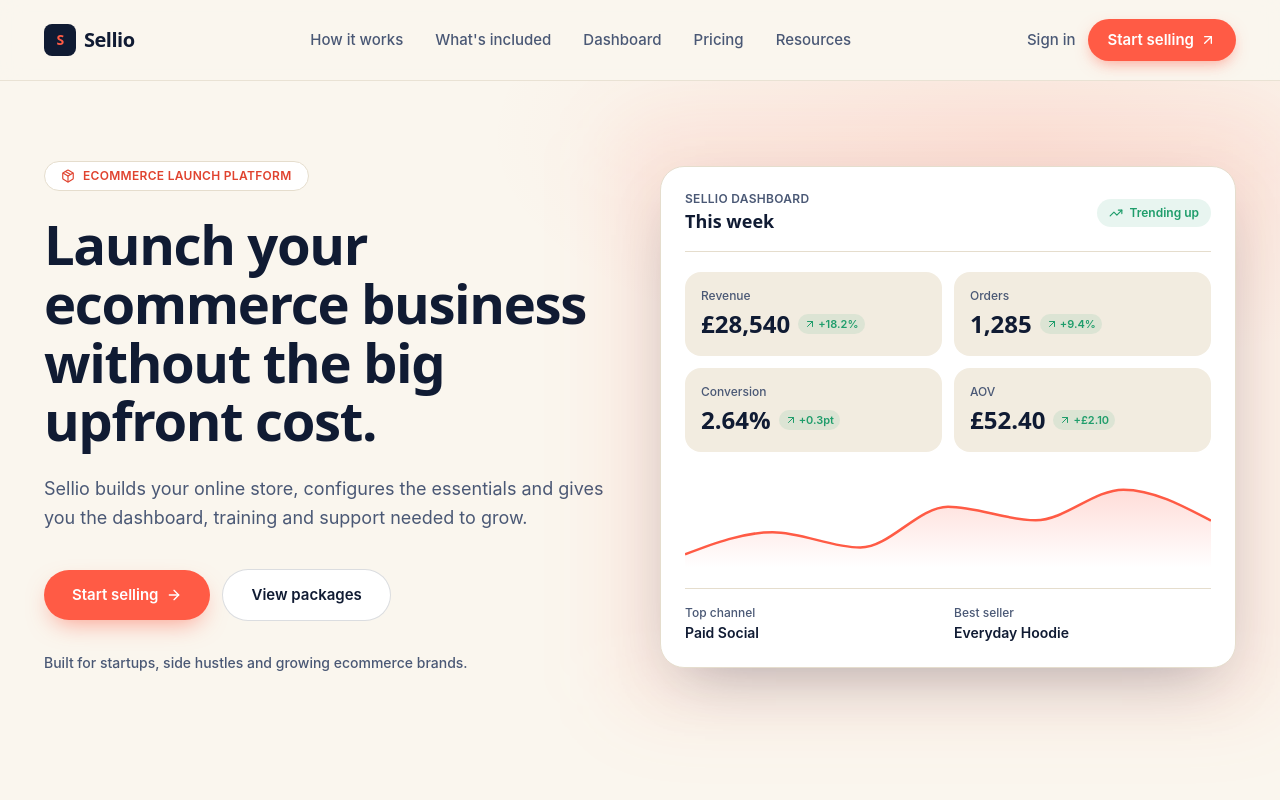
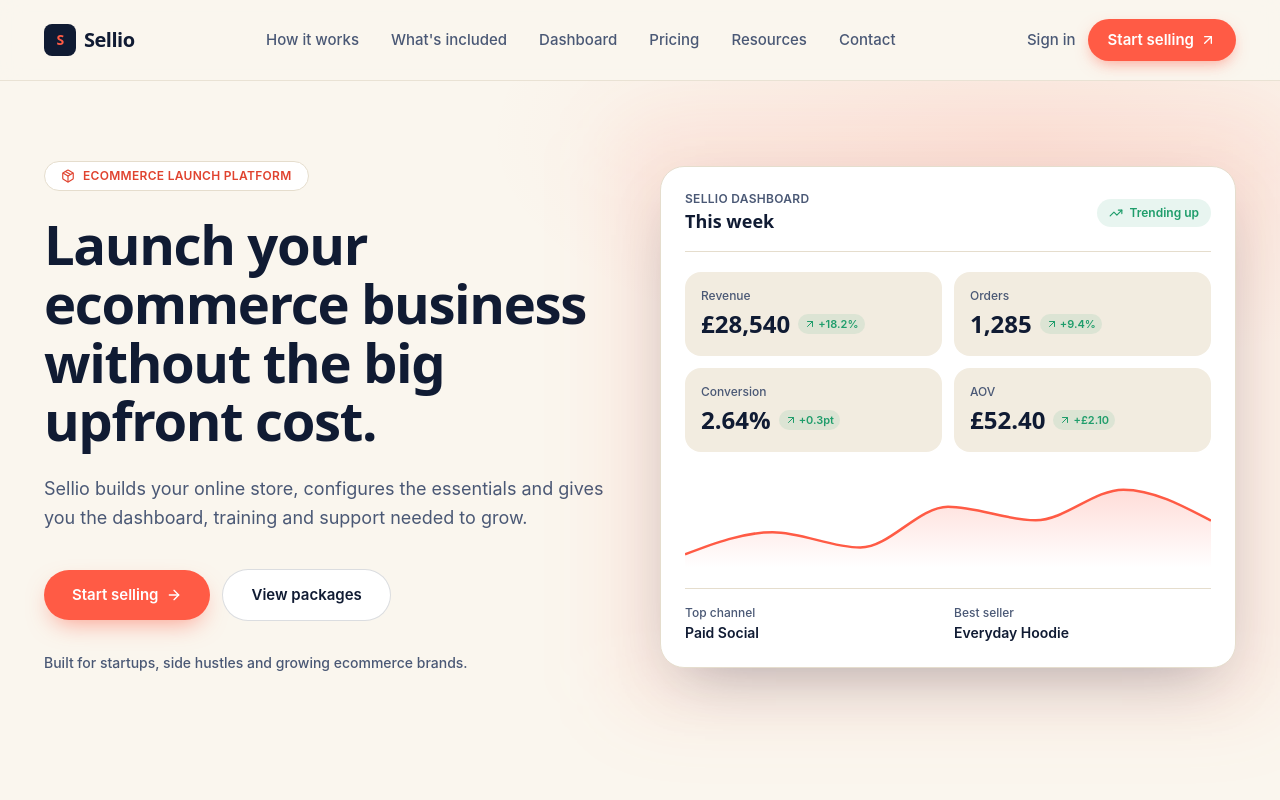
Before and after one commit to SurajRajput617/sellio, a Next.js app: page / in a window 1280 px wide. Shown: the top 800 px of the page. Built offline with nearby package versions, Linux system fonts and the light colour scheme.

Commit message:
Update website components

```diff
--- a/src/components/Navbar.tsx
+++ b/src/components/Navbar.tsx
@@ -10,6 +10,7 @@
   { label: "Dashboard", href: "#dashboard" },
   { label: "Pricing", href: "#pricing" },
   { label: "Resources", href: "#support" },
+  { label: "Contact", href: "#" },
 ];
 
 export default function Navbar() {
```
